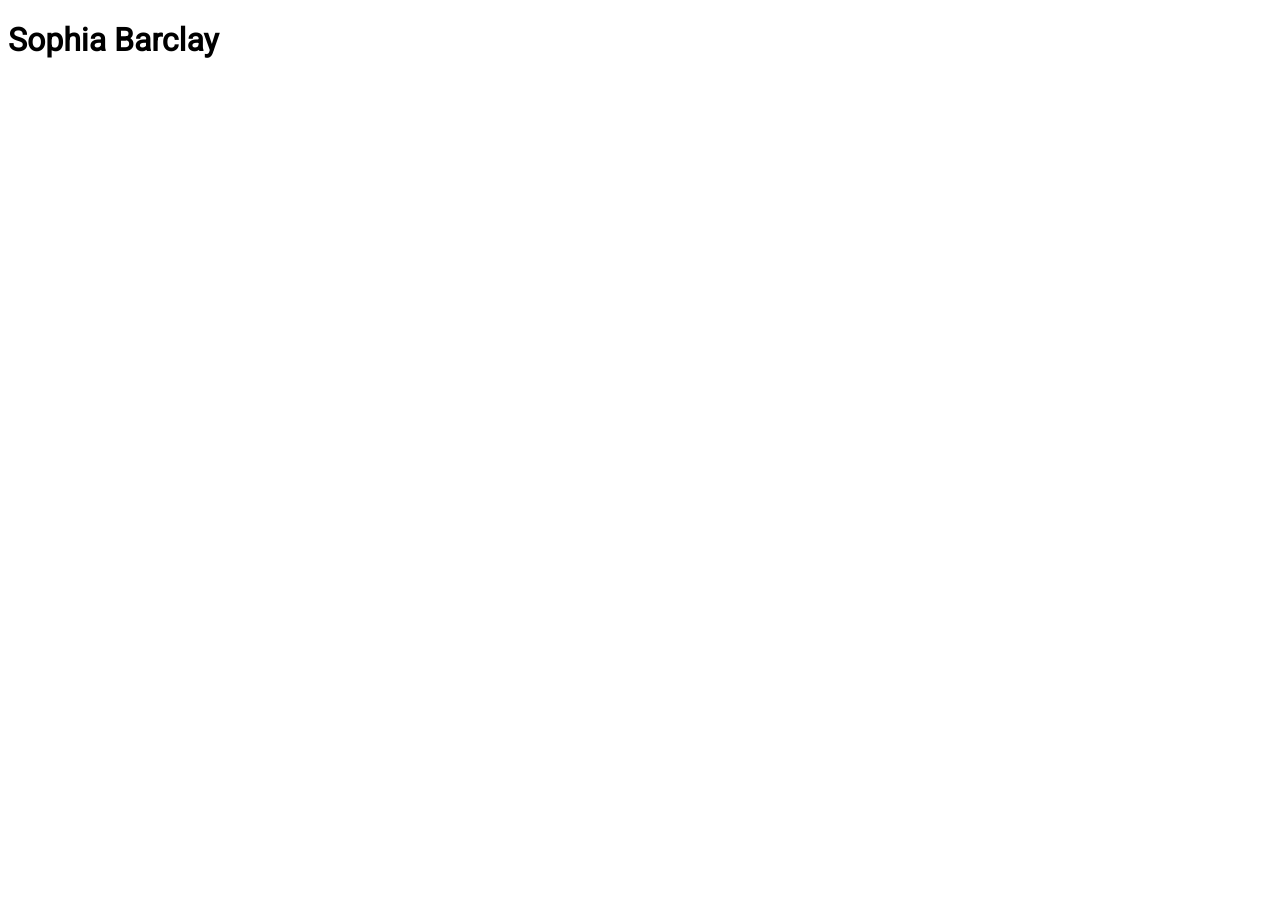
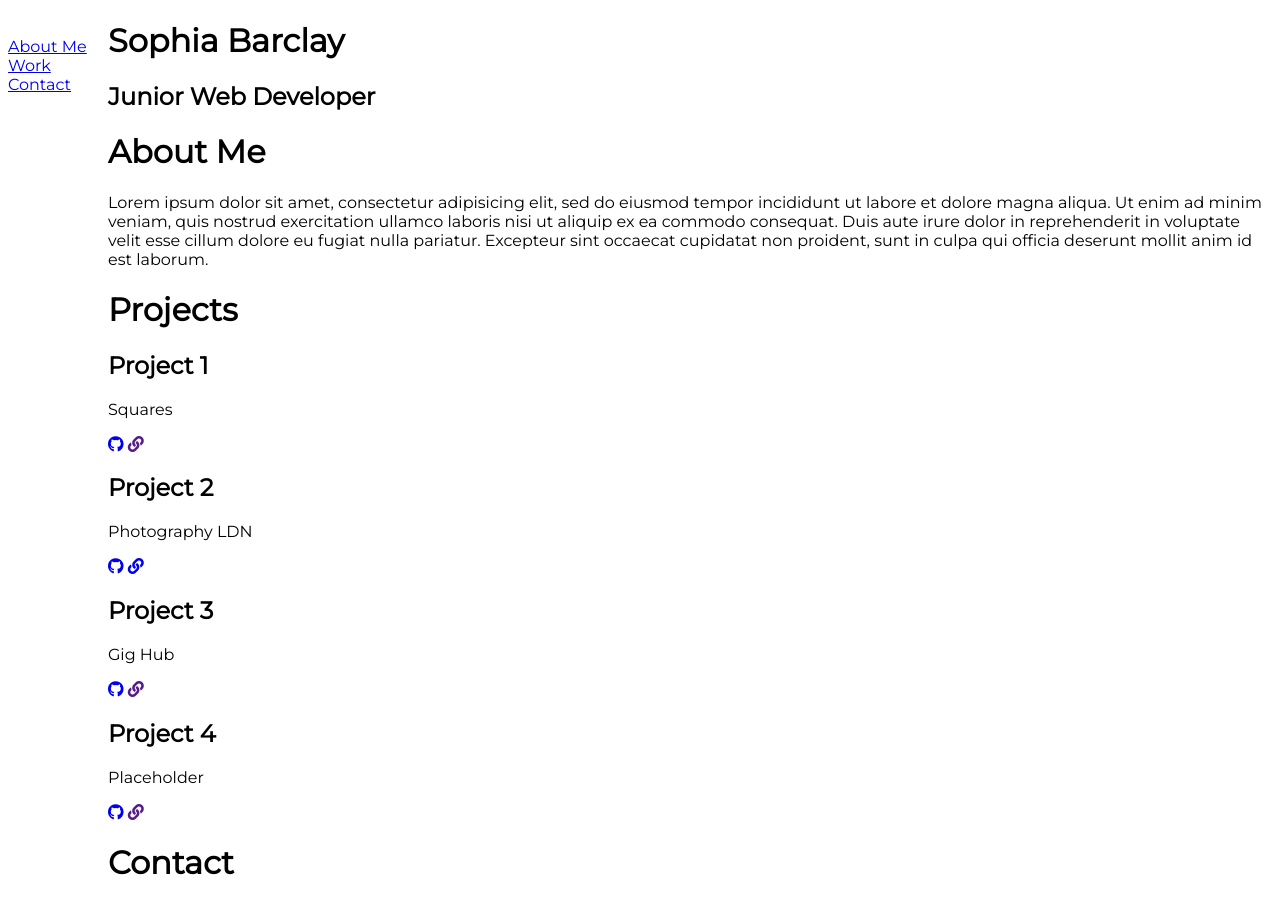
Before and after one commit to sophiabarclay/portfolio, a plain HTML site: page index.html in a window 1280 px wide. Before the commit the page ends 800 px from the top, so only its background shows below. Drawn offline with Linux system fonts and the light colour scheme.

Commit message:
initial changes

```diff
--- a/index.html
+++ b/index.html
@@ -5,9 +5,62 @@
     <link rel="stylesheet" href="style.css">
     <link href="https://fonts.googleapis.com/css?family=Roboto" rel="stylesheet">
     <script src="script.js" charset="utf-8"></script>
+    <link href="https://fonts.googleapis.com/css?family=Montserrat" rel="stylesheet">
+    <link rel="stylesheet" href="https://use.fontawesome.com/releases/v5.6.3/css/all.css" integrity="sha384-UHRtZLI+pbxtHCWp1t77Bi1L4ZtiqrqD80Kn4Z8NTSRyMA2Fd33n5dQ8lWUE00s/" crossorigin="anonymous">
     <title>Sophia Barclay</title>
   </head>
   <body>
-    <h1>Sophia Barclay</h1>
+    <header>
+      <nav>
+        <div class="sidebar">
+          <ul class="vertical-text">
+            <li><a href="#about">About Me</a></li>
+            <li><a href="#projects">Work</a></li>
+            <li><a href="#contact">Contact</a></li>
+          </ul>
+
+        </div>
+      </nav>
+    </header>
+
+    <div class="main">
+      <h1>Sophia Barclay</h1>
+      <h2>Junior Web Developer</h2>
+      <div id="about">
+        <h1>About Me</h1>
+        <p>Lorem ipsum dolor sit amet, consectetur adipisicing elit, sed do eiusmod tempor incididunt ut labore et dolore magna aliqua. Ut enim ad minim veniam, quis nostrud exercitation ullamco laboris nisi ut aliquip ex ea commodo consequat. Duis aute irure dolor in reprehenderit in voluptate velit esse cillum dolore eu fugiat nulla pariatur. Excepteur sint occaecat cupidatat non proident, sunt in culpa qui officia deserunt mollit anim id est laborum.</p>
+      </div>
+      <div id="projects">
+        <h1>Projects</h1>
+        <div class="project">
+          <h2>Project 1</h2>
+          <p>Squares</p>
+          <a href="https://github.com/sophiabarclay/wdi-project-one"><i class="fab fa-github"></i></a>
+          <a href=""><i class="fas fa-link"></i></a>
+        </div>
+        <div class="project">
+          <h2>Project 2</h2>
+          <p>Photography LDN</p>
+          <a href="https://github.com/sophiabarclay/wdi-project-two"><i class="fab fa-github"></i></a>
+          <a href="https://dashboard.heroku.com/apps/fierce-earth-26546/deploy/github"><i class="fas fa-link"></i></a>
+        </div>
+        <div class="project">
+          <h2>Project 3</h2>
+          <p>Gig Hub</p>
+          <a href="https://github.com/sophiabarclay/wdi-project-three"><i class="fab fa-github"></i></a>
+          <a href=""><i class="fas fa-link"></i></a>
+        </div>
+        <div class="project">
+          <h2>Project 4</h2>
+          <p>Placeholder</p>
+          <a href="https://github.com/sophiabarclay/wdi-project-four"><i class="fab fa-github"></i></a>
+          <a href=""><i class="fas fa-link"></i></a>
+        </div>
+      </div>
+      <div id="contact">
+        <h1>Contact</h1>
+      </div>
+    </div>
+
   </body>
 </html>
--- a/style.css
+++ b/style.css
@@ -1,3 +1,32 @@
 * {
-  font-family: 'Roboto', sans-serif;
+  /* font-family: 'Roboto', sans-serif; */
+  font-family: 'Montserrat', sans-serif;
 }
+
+
+.sidebar {
+  height: 100%;
+  width: 100px;
+  position: fixed;
+  /* z-index: 1;
+  top: 0;
+  left: 0;
+  overflow-x: hidden;
+  padding-top: 20px; */
+  display: flex;
+  flex-direction: row;
+}
+
+ul {
+  list-style-type: none;
+  padding-left: 0;
+}
+
+.main {
+  margin-left: 100px;
+}
+
+.vertical-text {
+	/* transform: rotate(270deg);
+  float: left; */
+}
```
